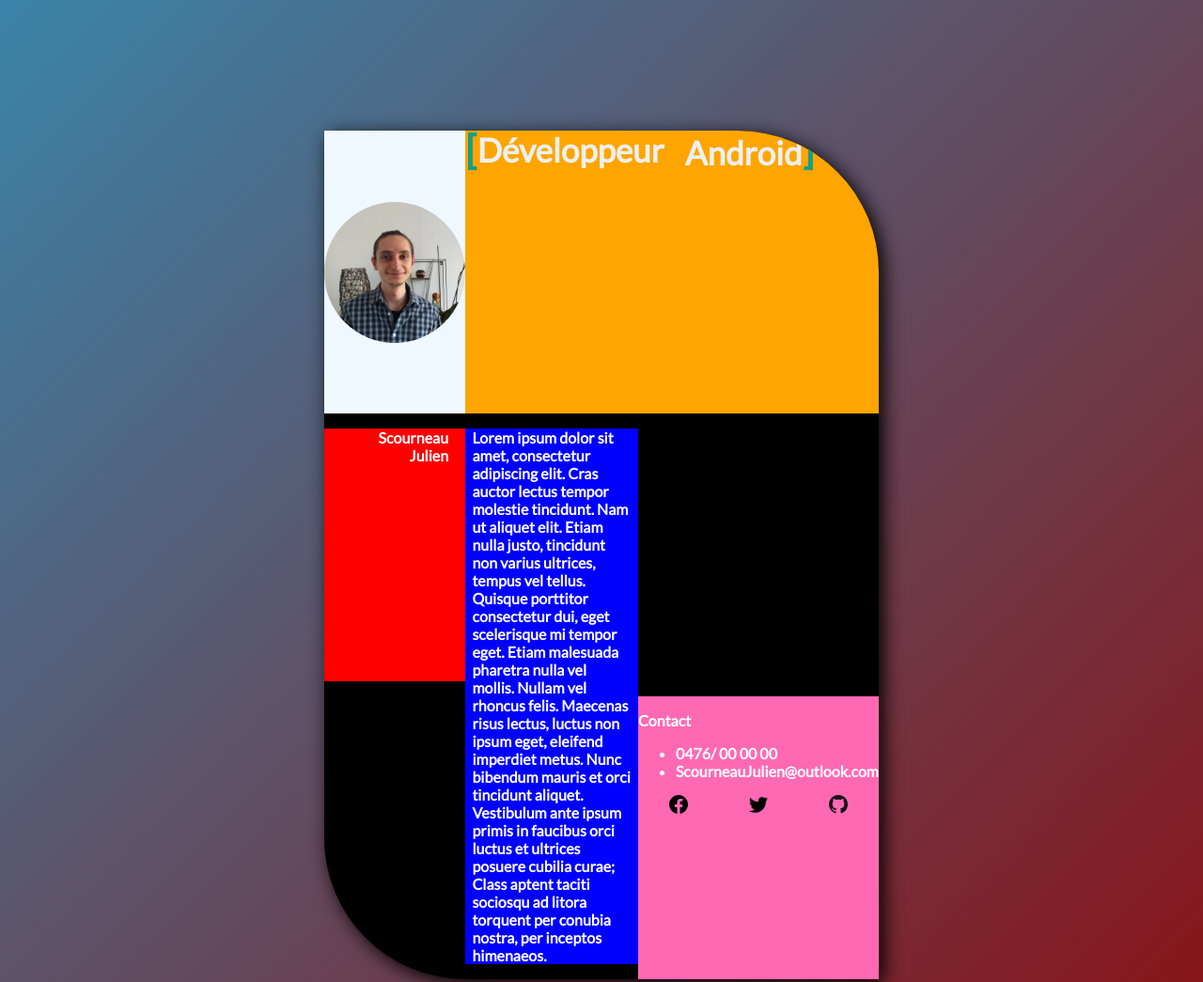
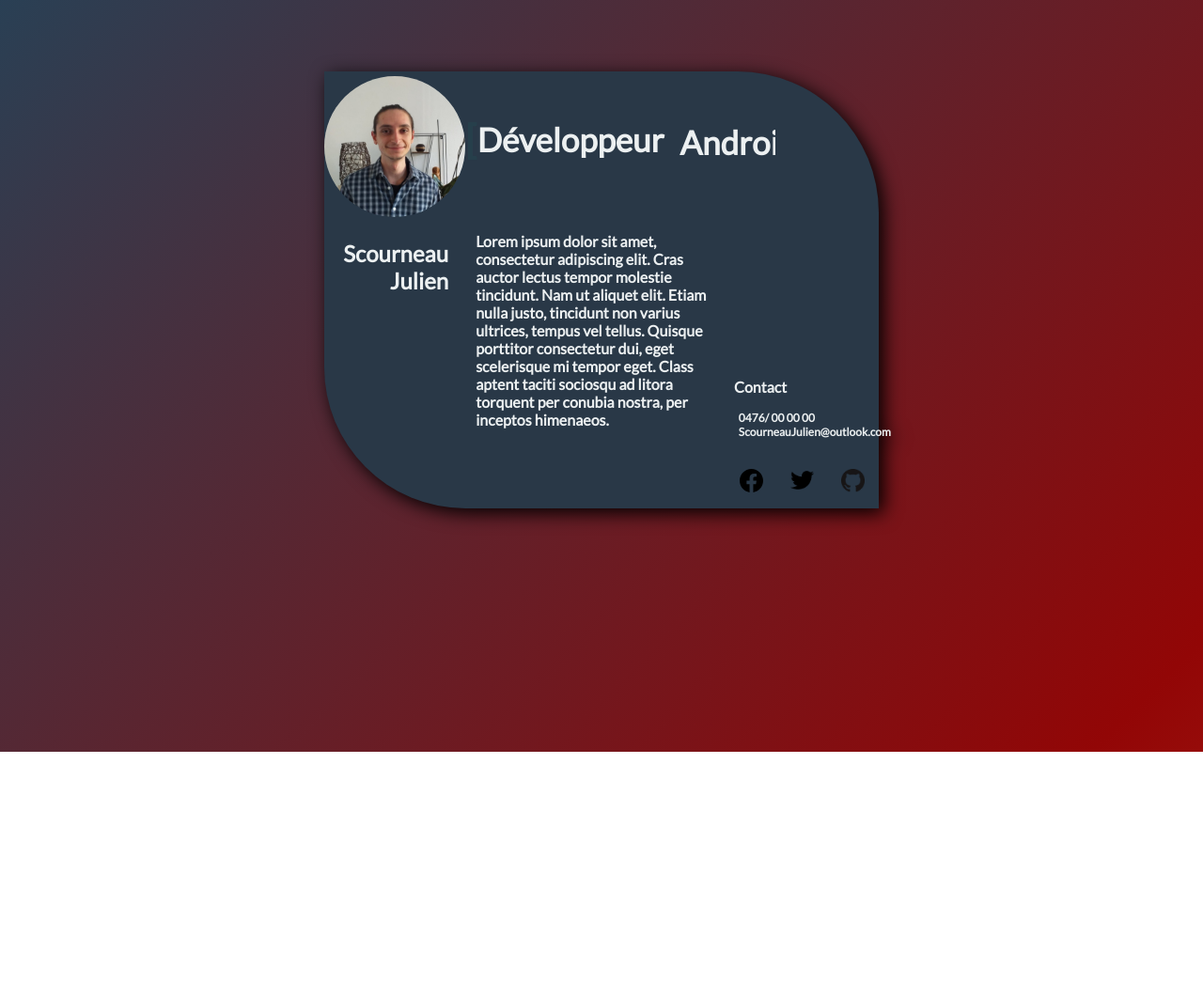
Before and after one commit to JulienScourneau/VCard, a plain HTML site: page vcard.html in a window 1280 px wide. Shown: the top 1045 px of the page at 94% size. After the commit the page ends 800 px from the top, so only its background shows below. Drawn offline with Linux system fonts and the light colour scheme.

```diff
--- a/style.css
+++ b/style.css
@@ -1,11 +1,99 @@
 body {
   font-family: "Lato", sans-serif;
-  background: linear-gradient(-45deg, #ee7752, #920606, #23a6d5, #23d5ab);
+  background: linear-gradient(-45deg, #ee7752, #920606, #09526d, #23d5ab);
   background-size: 400% 400%;
   animation: gradient 30s ease infinite;
-  color: white;
+  color: #ecf0f1;
   font-weight: bold;
 }
+
+.container {
+  display: grid;
+  grid-template-columns: 0.8fr 1.4fr 0.8fr;
+  grid-template-rows: 0.4fr 2.2fr 0.4fr;
+  gap: 0px 0px;
+  grid-auto-flow: row;
+  grid-template-areas:
+    ". . ."
+    ". Card ."
+    ". . .";
+}
+
+.Card {
+  display: grid;
+  grid-template-columns: 0.9fr 2fr 0.9fr;
+  grid-template-rows: 1fr 1fr 1fr;
+  gap: 0px 0px;
+  grid-auto-flow: row;
+  grid-template-areas:
+    "Photo job job"
+    "Name Description-text ."
+    ". Description-text Contact-zone";
+  grid-area: Card;
+  background-color: #293847;
+  filter: drop-shadow(5px 5px 10px #000);
+  border-radius: 0px 150px 0px 150px;
+}
+
+.Photo {
+  margin-top: 5px;
+  display: flex;
+  align-items: center;
+  justify-content: center;
+  grid-area: Photo;
+}
+
+.img {
+  height: 150px;
+  width: 150px;
+  border-radius: 50%;
+}
+
+.Name {
+  text-align: end;
+  padding-right: 12%;
+  font-size: 150%;
+  grid-area: Name;
+}
+
+.Description-text {
+  padding-left: 4%;
+  padding-right: 4%;
+  grid-area: Description-text;
+}
+
+.Contact {
+  display: flex;
+  flex-direction: column;
+  position: relative;
+  grid-area: Contact-zone;
+
+}
+.contact_text{
+  margin-left:5%;
+}
+
+.Contact ul{
+  list-style: none;
+  text-align: left;
+  font-size: 75%;
+  margin: 0;
+  padding: 0;
+  padding-left: 8%;
+}
+
+.logo {
+  display: flex;
+  justify-content: space-around;
+  align-content: flex-end;
+}
+
+.icon {
+  width: 25px;
+  height: 25px;
+  object-fit: contain;
+}
+
 
 @keyframes gradient {
   0% {
@@ -61,15 +149,17 @@
 }
 
 .job {
+  display: flex;
   overflow: hidden;
-  background-color: orange;
   flex-direction: column;
+  align-self: center;
   font-weight: 600;
   grid-area: job;
   font-size: 35px;
   line-height: 40px;
+  width: 75%;
   color: #ecf0f1;
-  border-radius: 0px 150px 0px 0px;
+
 }
 
 .job_content {
@@ -98,10 +188,10 @@
   font-size: 42px;
   line-height: 40px;
   -webkit-animation-name: opacity;
-  -webkit-animation-duration: 2s;
+  -webkit-animation-duration: 6s;
   -webkit-animation-iteration-count: infinite;
   animation-name: opacity;
-  animation-duration: 2s;
+  animation-duration: 6s;
   animation-iteration-count: infinite;
 }
 
@@ -125,78 +215,3 @@
   line-height: 40px;
   margin: 0;
 }
-
-.container {
-  display: grid;
-  grid-template-columns: 0.8fr 1.4fr 0.8fr;
-  grid-template-rows: 0.4fr 2.2fr 0.4fr;
-  gap: 0px 0px;
-  grid-auto-flow: row;
-  grid-template-areas:
-    ". . ."
-    ". Card ."
-    ". . .";
-}
-
-.Card {
-  display: grid;
-  grid-template-columns: 0.9fr 1.2fr 0.9fr;
-  grid-template-rows: 1fr 1fr 1fr;
-  gap: 0px 0px;
-  grid-auto-flow: row;
-  grid-template-areas:
-    "Photo job job"
-    "Name Description-text ."
-    ". Description-text Contact-zone";
-  grid-area: Card;
-  background-color: #000;
-  filter: drop-shadow(5px 5px 10px #000);
-  border-radius: 0px 150px 0px 150px;
-}
-
-.Photo {
-  display: flex;
-  align-items: center;
-  justify-content: center;
-  background-color: aliceblue;
-  grid-area: Photo;
-
-}
-
-.img {
-  height: 150px;
-  width: 150px;
-  border-radius: 50%;
-}
-
-.Name {
-  text-align: end;
-  padding-right: 12%;
-  background-color: red;
-  grid-area: Name;
-}
-
-.Description-text {
-  padding-left: 4%;
-  padding-right: 4%;
-  background-color: blue;
-  grid-area: Description-text;
-}
-
-.Contact-zone {
-  position: relative;
-  background-color: hotpink;
-  grid-area: Contact-zone
-}
-
-.logo {
-  display: flex;
-  justify-content: space-around;
-  align-items: flex-end;
-}
-
-.icon {
-  width: 20px;
-  height: 20px;
-  object-fit: contain;
-}
--- a/vcard.html
+++ b/vcard.html
@@ -25,13 +25,9 @@
                 Cras auctor lectus tempor molestie tincidunt. Nam ut aliquet elit.
                 Etiam nulla justo, tincidunt non varius ultrices, tempus vel tellus.
                 Quisque porttitor consectetur dui, eget scelerisque mi tempor eget.
-                Etiam malesuada pharetra nulla vel mollis. Nullam vel rhoncus felis.
-                Maecenas risus lectus, luctus non ipsum eget, eleifend imperdiet metus.
-                Nunc bibendum mauris et orci tincidunt aliquet.
-                Vestibulum ante ipsum primis in faucibus orci luctus et ultrices posuere cubilia curae;
                 Class aptent taciti sociosqu ad litora torquent per conubia nostra, per inceptos himenaeos.</p>
-            <div class="Contact-zone">
-                <p>Contact
+            <div class="Contact">
+                <p class="contact_text">Contact
                 <ul>
                     <li>0476/ 00 00 00</li>
                     <li>ScourneauJulien@outlook.com</li>
```
